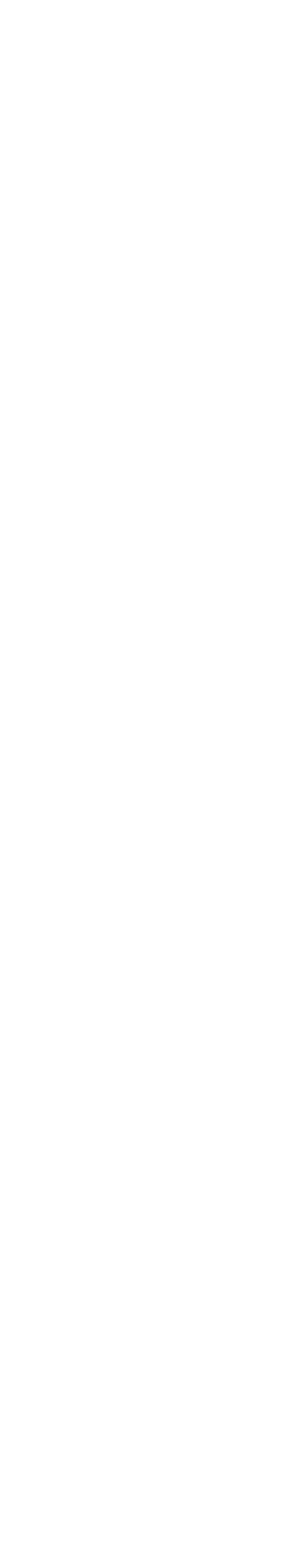
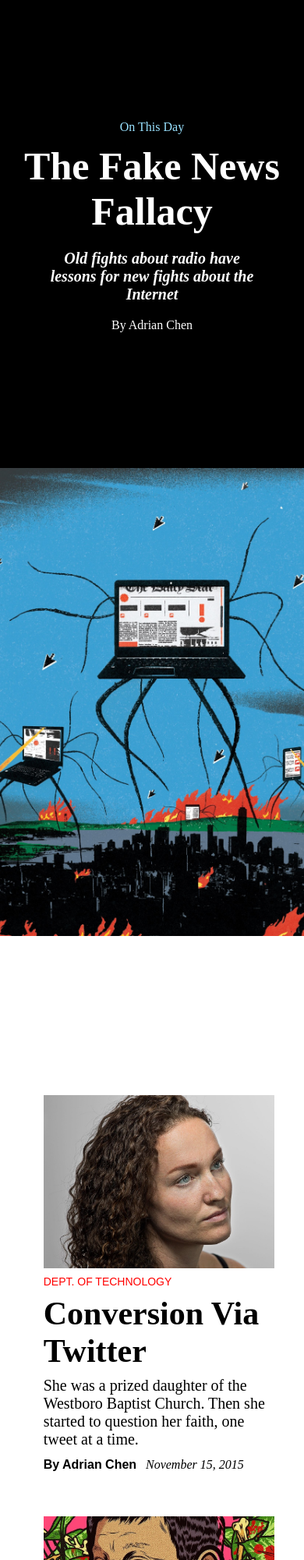
Before and after one commit to SanghyukSeo/Exercise-04-Starter, a plain HTML site: page index.html in a window 390 px wide. Shown: the top 2000 px of the page at 78% size. Before the commit the page ends 844 px from the top, so only its background shows below. Drawn offline with Linux system fonts and the light colour scheme.

Commit message:
Exercise04-Starter

```diff
--- a/index.html
+++ b/index.html
@@ -9,7 +9,84 @@
 </head>
 <body>
 <div class="container">
+	<div class="boxinfo">
+		<p class="sectionhead">On This Day</p>
+<h1>The Fake News Fallacy</h1>
+<h2>Old fights about radio have lessons for new fights about the Internet</h2>
+<p class="byline"> By Adrian Chen</p>
 
+	</div>
+	<div class="box">
+		<img src="img/cover.jpg">
+</div>
+</div>
+
+<div class="container-thumbnail">
+	<div class="boxarticle">
+<img src="img/img1.jpg">
+	<p class="articlesectionhead">DEPT. OF TECHNOLOGY</p>
+	<p class="articletitle">Conversion Via Twitter</p>
+	<p class="articleline">She was a prized daughter of the Westboro Baptist Church. Then she started to question her faith, one tweet at a time.</p>
+	<div class="containernameanddate">
+	<div class="boxnameanddate">
+	<p class="name">  By Adrian Chen</p></div>
+	<div class="boxnameanddate">
+	<p class="date">  November 15, 2015</p>
+	</div></div>
+</div>
+
+<div class="boxarticle">
+	<img src="img/img2.jpg">
+	<p class="articlesectionhead">LETTER FROM THE PHILIPPINES</p>
+	<p class="articletitle">When a Populist Demagogue Takes Power</p>
+	<p class="articleline">Since Rodrigo Duterte was elected President of the Philippines, in May, more than three thousand people have been killed in a vicious drug war.</p>
+	<div class="containernameanddate">
+	<div class="boxnameanddate">
+		<p class="name">  By Adrian Chen</p></div>
+		<div class="boxnameanddate">
+	<p class="date">  November 13, 2016</p>
+		</div>
+	</div>
+</div>
+
+
+
+
+
+</div>
+
+
+
+
+
+<div class="container-thumbnail">
+	<div class="boxarticle">
+<img src="img/img3.jpg">
+	<p class="articlesectionhead">CRITIC AT LARGE</p>
+	<p class="articletitle">The 1968 Book that Tried to Predict the World of 2018</p>
+	<p class="articleline">For every amusingly wrong prediction, there's one unnervingly close to the mark.</p>
+	<div class="containernameanddate">
+	<div class="boxnameanddate">
+	<p class="name"> By Paul Collins</p></div>
+	<div class="boxnameanddate">
+	<p class="date">  January 1, 2018</p>
+	</div></div>
+</div>
+
+<div class="boxarticle">
+	<img src="img/img4.jpg">
+	<p class="articlesectionhead">PROFILES</p>
+	<p class="articletitle">The Fever Dream of President Oprah</p>
+	<p class="articleline">Oprah Winfrey's work of earning such unprecedented secular authority—not at all unlike that of a politician—has involved gradually and tenaciously gaining her constituency's trust.</p>
+	<div class="containernameanddate">
+	<div class="boxnameanddate">
+		<p class="name"> By Doreen St. Felix</p></div>
+		<div class="boxnameanddate">
+	<p class="date"> January 9, 2018</p>
+		</div>
+
+	</div>
+</div>
 </div>
 
 </body>
--- a/style.css
+++ b/style.css
@@ -4,14 +4,176 @@
 
 
 }  */
-
+*{
+    margin: 0%;
+    padding: 0%;
+}
 .container {
-    background-color: azure;
-    height: 300;
-
+    background-color: rgb(137, 185, 185);
+    height: 600px;
+    display: flex;
 }
 
 .box{
     background-color: brown;
-    height: 600px;
+    height: 100%;
+    width: 50%;
 }
+.box img{
+    height: 100%;
+    width: 100%;
+    object-fit: cover;
+
+}
+
+.boxinfo{
+    background-color: black;
+    height: 100%;
+    width: 50%;
+    display: flex;
+    flex-direction: column;
+    justify-content: center;
+    align-items: center;
+    text-align: center;
+}
+
+.boxarticle{
+    background-color: #ffff;
+    height: 100%;
+    width: 50%;
+    padding: 3%;
+    display: flex;
+    align-items: left;
+    justify-content: center;
+    text-align: left;
+    flex-direction: column;
+}
+
+.boxarticle img{
+height: 100%;
+width: 100%;
+object-fit:scale-down;
+}
+
+.containernameanddate{
+    display: flex;
+    justify-content: left;
+    text-align: left;
+}
+.boxnameanddate{
+    padding-right: 4%;
+}
+
+.byline{
+    color: white;
+    padding-top: 5%;
+    padding-bottom: 20%;
+}
+
+.sectionhead{
+    color: rgb(153, 226, 255);
+    margin-bottom: 3%;
+}
+
+h1{
+    font-size: 50px;
+   color: white;
+   margin-bottom: 5%;
+}
+
+h2{
+    color: white;
+    margin-left: 15%;
+    margin-right: 15%;
+    font-style: italic;
+    font-size: 20px;
+ }
+ .container-thumbnail{
+     margin-top: 2%;
+     display: flex;
+     margin-left: 12%;
+     margin-right: 12%;
+ }
+
+
+ .articlesectionhead{
+    padding-top: 3%;
+    padding-bottom: 3%;
+    font-family: Arial, Helvetica, sans-serif;
+    font-size: 14px;
+    color: red;
+ }
+
+ .articletitle{
+    padding-bottom: 3%;
+    font-size: 42px;
+    font-weight: bold;
+ }
+
+ .articleline{
+    padding-bottom: 4%;
+    font-size: 20px;
+ }
+ .name{
+
+    font-family: Arial, Helvetica, sans-serif;
+    font-size: 16px;
+    font-weight: bold;
+ }
+ .date{
+
+    padding-bottom: 3%;
+    font-size: 16px;
+    font-style: italic;
+ }
+
+@media screen and (max-width: 768px){
+
+    .container {
+        background-color: rgb(137, 185, 185);
+        height: 1200px;
+        display: flex;
+        flex-direction: column;
+        margin-bottom: 50%;
+    }
+
+.box{
+    background-color: brown;
+    height: 100%;
+    width: 100%;
+}
+.boxinfo{
+    background-color: black;
+    height: 100%;
+    width: 100%;
+    display: flex;
+    flex-direction: column;
+    justify-content: center;
+    align-items: center;
+    text-align: center;
+}
+
+.sectionhead{
+    color: rgb(153, 226, 255);
+    margin-bottom: 3%;
+    margin-top: 15%;
+}
+.container-thumbnail{
+    margin-top: 2%;
+    display: flex;
+    flex-direction: column;
+}
+.boxarticle{
+    background-color: #ffff;
+    height: 100%;
+    width: 100%;
+    padding: 3%;
+    display: flex;
+    align-items: left;
+    justify-content: center;
+    text-align: left;
+    flex-direction: column;
+    padding-bottom: 15%;
+}
+
+}
```
